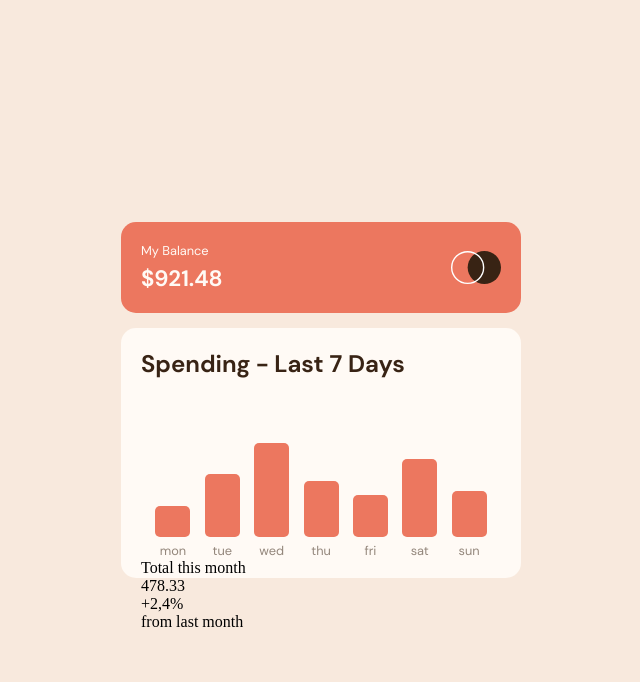
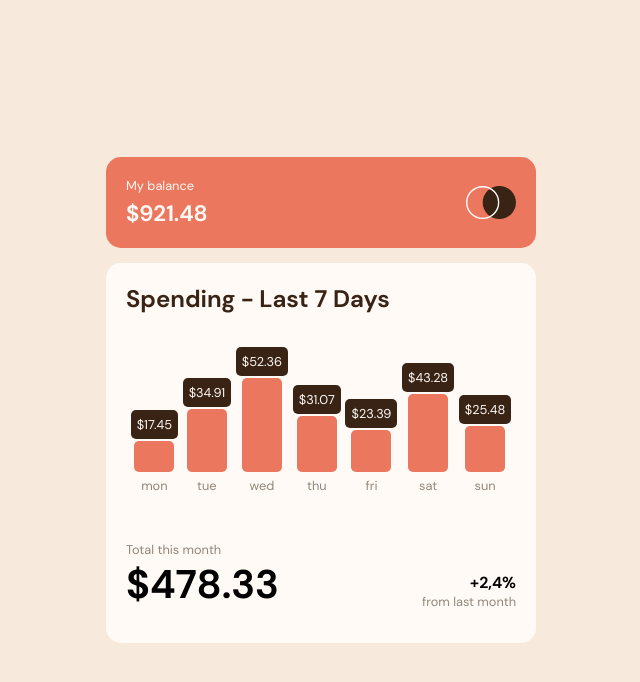
Before and after one commit to domieee/expenses-chart_frontend-mentor, a React (Vite) app: page / in a window 1280 px wide. Shown: the top 682 px of the page, without its empty margins (319-959 px from the left). Built offline with nearby package versions, Linux system fonts and the light colour scheme.

Commit message:
adding stylings for viewstate and stylings

```diff
--- a/src/App.css
+++ b/src/App.css
@@ -17,6 +17,6 @@ body,
 }
 
 .card {
-  max-width: 400px;
+  max-width: 430px;
   width: 100%;
 }
--- a/src/components/chart/Chart.jsx
+++ b/src/components/chart/Chart.jsx
@@ -1,6 +1,12 @@
 import { useState } from 'react';
 import Data from '../../data/data.json'
 import './Chart.scss'
+
+/*
+    TODOS:
+        TODO: write a function that detects the highest value in the chart and sets it's style to indicate that it's higher
+        TODO: write a state for the chartItems, by clicking, it toggles a view to show the actual amount paid on that specific day
+*/
 
 const Chart = () => {
 
@@ -11,9 +17,13 @@ const Chart = () => {
                 {Data.map(data => {
                     return (
                         <article className='chartColumn'>
+                            <div className='amountView'>
+                                <p className='amount'>{`$${data.amount}`}</p>
+                            </div>
                             <div
                                 style={{ height: `${data.amount}%` }}
-                                className='chartItem'></div>
+                                className='chartItem'>
+                            </div>
                             <p>{data.day}</p>
                         </article>
                     )
@@ -22,12 +32,12 @@ const Chart = () => {
 
             <section className='footer'>
                 <article className='footerLeft'>
-                    <p className='totalHeader'>Total this month</p>
-                    <p className='totalSum'>478.33</p>
+                    <p className='subtextFooter'>Total this month</p>
+                    <p className='totalSum'>$478.33</p>
                 </article>
                 <article className='footerRight'>
                     <p className='percentageLastMonth'>+2,4%</p>
-                    <p className='subtextLastMonth'>from last month</p>
+                    <p className='subtextFooter'>from last month</p>
                 </article>
 
             </section>
--- a/src/components/chart/Chart.scss
+++ b/src/components/chart/Chart.scss
@@ -8,11 +8,17 @@
     src: url(../../fonts/DMSans-Bold.ttf);
 }
 
+@mixin subtext {
+    color: hsl(28, 10%, 53%);
+    font-size: 0.8em;
+    font-family: DMSans-regular;
+}
+
 main {
     padding: 20px;
     margin-top: 15px;
     background-color: hsl(33, 100%, 98%);
-    height: 250px;
+    height: 380px;
     border-radius: 15px;
 
     > h1 {
@@ -33,6 +39,20 @@ main {
         flex-direction: column;
         justify-content: flex-end;
 
+        .amountView {
+            background-color: hsl(25, 47%, 15%);
+            padding: 6px;
+            text-align: center;
+            margin-bottom: 2px;
+            border-radius: 5px;
+
+            p.amount {
+                font-family: DMSans-regular;
+                font-size: 0.8em;
+                color: hsl(33, 100%, 98%);
+            }
+        }
+
         > p, .chartItem {
             margin-inline: auto;
         }
@@ -40,7 +60,7 @@ main {
         .chartItem {
             border-radius: 5px;
             background-color: hsl(10, 79%, 65%);
-            width: 35px;
+            width: 40px;
         }
 
         > p {
@@ -51,3 +71,37 @@ main {
         }
     }
 }
+
+.footer {
+    display: flex;
+    height: 34%;
+
+    .footerLeft, .footerRight {
+        display: flex;
+        flex-direction: column;
+        width: 50%;
+    }
+
+    .footerLeft {
+        justify-content: flex-end;
+
+
+        .totalSum {
+            font-family: DMSans-bold;
+            font-size: 2.5em;
+        }
+    }
+
+    .footerRight {
+        justify-content: flex-end;
+        align-items: end;
+
+        .percentageLastMonth {
+            font-family: DMSans-bold;
+        }
+    }
+
+    .subtextFooter {
+        @include subtext;
+    }
+}
--- a/src/components/header/Header.jsx
+++ b/src/components/header/Header.jsx
@@ -5,7 +5,7 @@ const Header = () => {
     return (
         <header className='balance'>
             <div>
-                <p className='subheader'>My Balance</p>
+                <p className='subheader'>My balance</p>
                 <p className='balance-nr'>$921.48</p>
             </div>
             <img src={Logo} alt="" />
```
